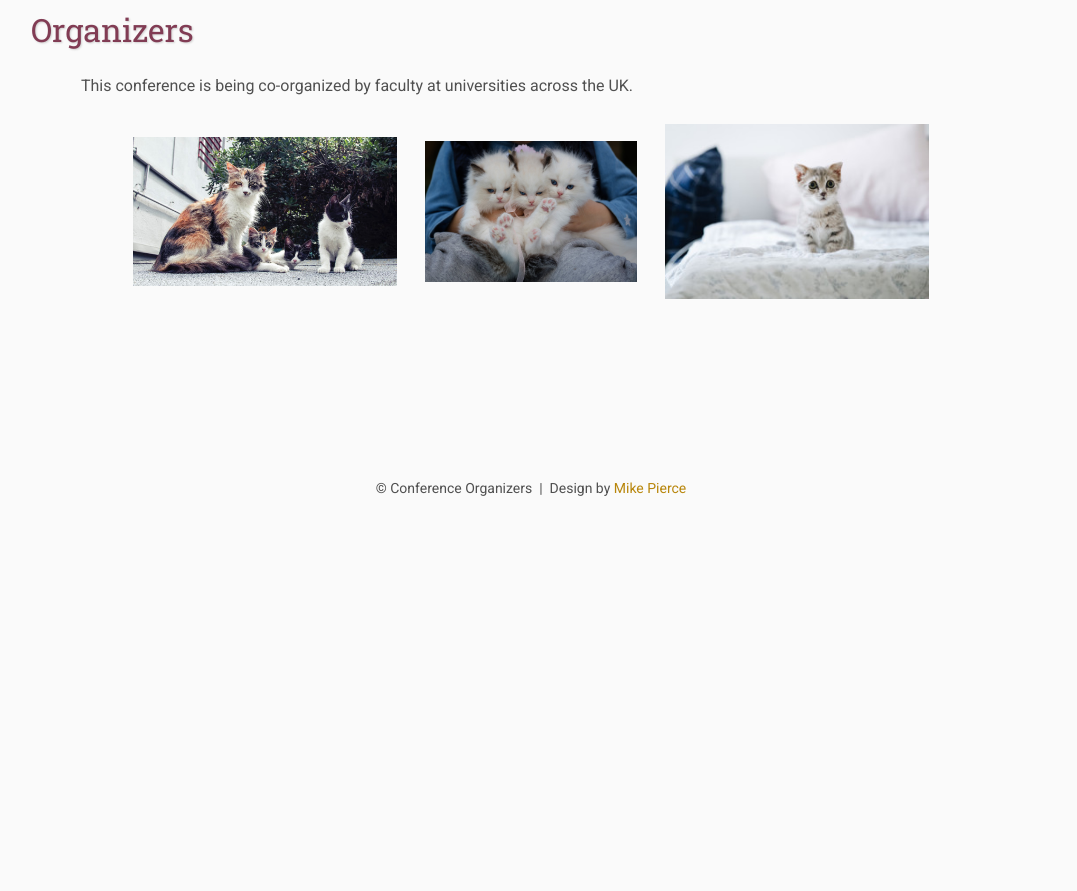
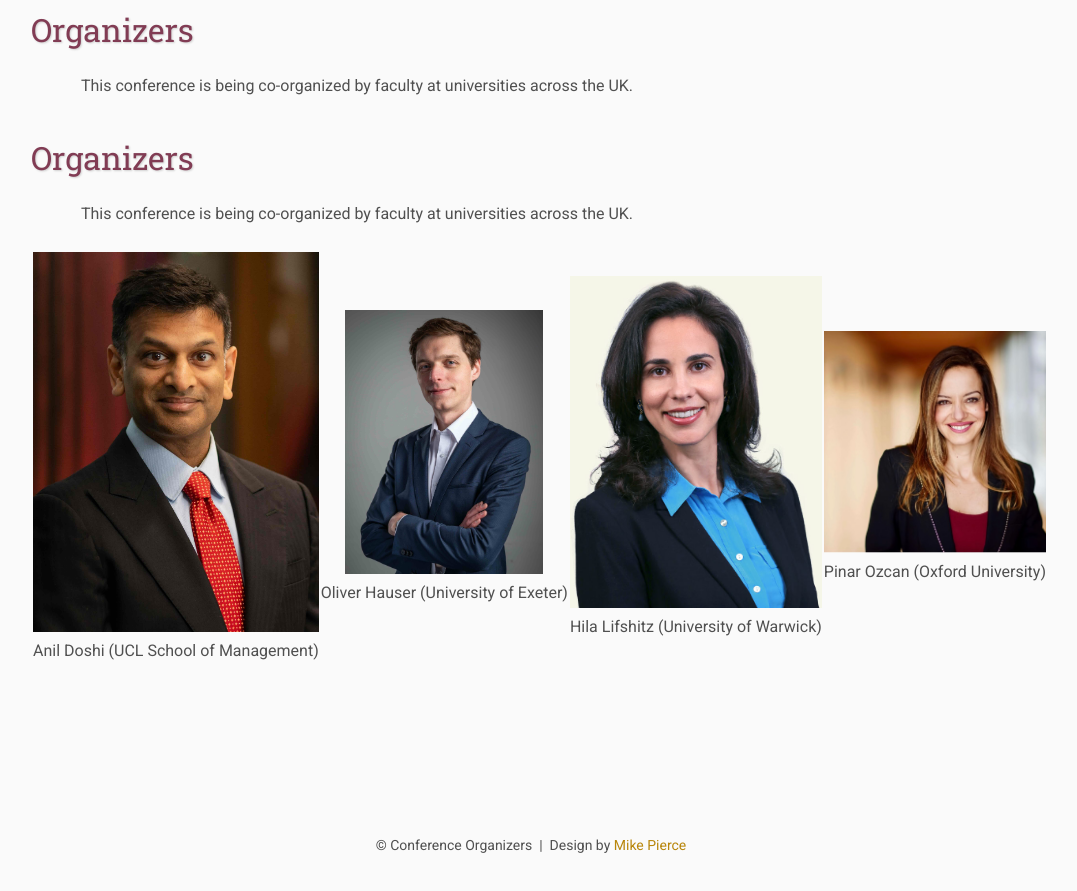
Before and after one commit to anilrdoshi/aiplusmanagement, a plain HTML site: page index.html in a window 1280 px wide. Shown: the part 1520-2411 px from the top of the page, without its empty margins (109-1186 px from the left). Before the commit the page ends 2080 px from the top, so only its background shows below. Drawn offline with Linux system fonts and the light colour scheme.

Commit message:
photos and organizers table

```diff
--- a/index.html
+++ b/index.html
@@ -85,26 +85,46 @@
     <p>
         This conference is being co-organized by faculty at universities across the UK.
     </p>
+<h2>Organizers</h2>
+<p>
+    This conference is being co-organized by faculty at universities across the UK.
+</p>
 <table class="sponsors">
     <tr>
         <td class="sponsor">
-                <a href="http://www.eyebleach.me/">
-                    <img src="assets/kitten1.jpg" alt="First Sponsor Name">
+            <figure>
+                <a href="http://mgmt.ucl.ac.uk/people/anildoshi">
+                    <img src="assets/organizer_anil.jpg" alt="Anil Doshi">
                 </a>
+                <figcaption>Anil Doshi (UCL School of Management)</figcaption>
+            </figure>
         </td>
         <td class="sponsor">
-                <a href="http://www.eyebleach.me/">
-                    <img src="assets/kitten2.jpg" alt="Second Sponsor Name" style="width: 80%">
+            <figure>
+                <a href="https://experts.exeter.ac.uk/27470-oliver-hauser">
+                    <img src="assets/organizer_oliver.jpg" alt="Oliver Hauser" style="width: 80%">
                 </a>
+                <figcaption>Oliver Hauser (University of Exeter)</figcaption>
+            </figure>
         </td>
         <td class="sponsor">
-                <a href="http://www.eyebleach.me/">
-                    <img src="assets/kitten3.jpg" alt="Third Sponsor Name">
+            <figure>
+                <a href="https://www.wbs.ac.uk/about/person/hila-lifshitz-assaf/">
+                    <img src="assets/organizer_hila.jpg" alt="Hila Lifshitz">
                 </a>
+                <figcaption>Hila Lifshitz (University of Warwick)</figcaption>
+            </figure>
+        </td>
+        <td class="sponsor">
+            <figure>
+                <a href="https://www.sbs.ox.ac.uk/about-us/people/pinar-ozcan">
+                    <img src="assets/organizer_pinar.jpg" alt="Pinar Ozcan">
+                </a>
+                <figcaption>Pinar Ozcan (Oxford University)</figcaption>
+            </figure>
         </td>
     </tr>
 </table>
-
     <footer>
         &copy; Conference Organizers
         &nbsp;|&nbsp; Design by <a href="https://github.com/mikepierce">Mike Pierce</a>
```
Also changed, not shown: assets/kitten1.jpg (deleted), assets/kitten2.jpg (deleted), assets/kitten3.jpg (deleted), assets/kitten4.jpg (deleted), assets/organizer_hila.jpg (added), assets/organizer_oliver.jpg (added), assets/organizer_pinar.jpg (added). Lines whose indentation alone changed are shown as unchanged.
